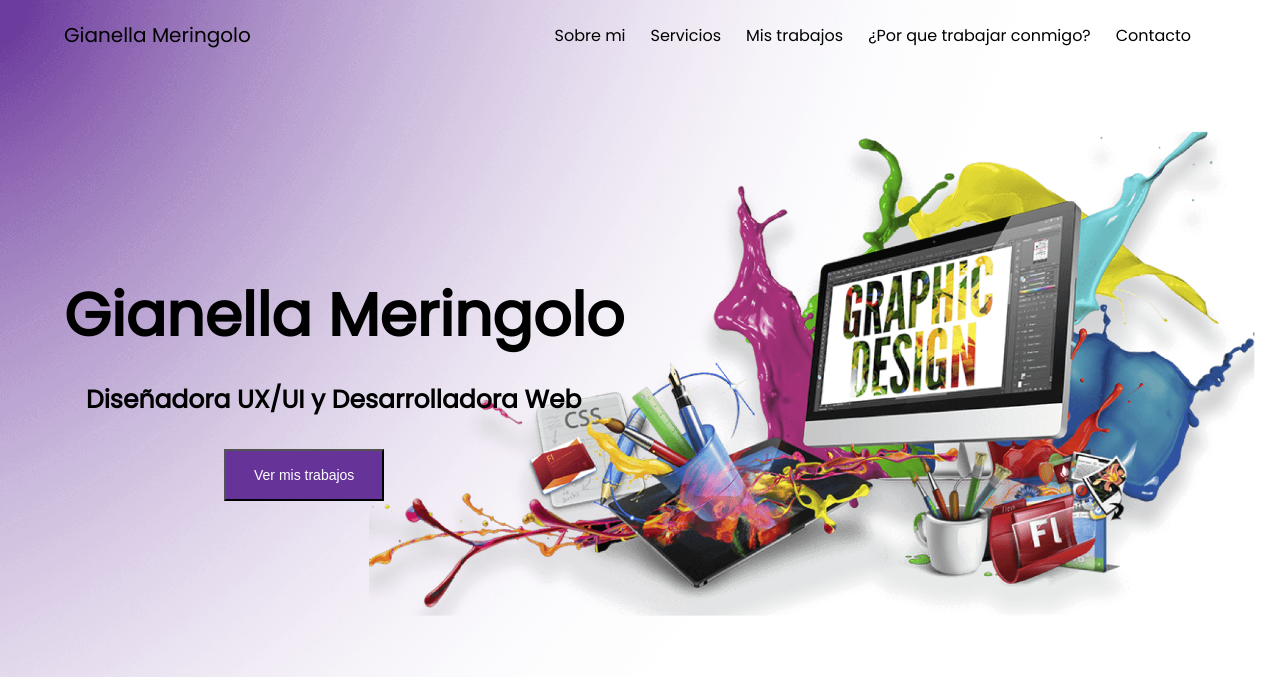
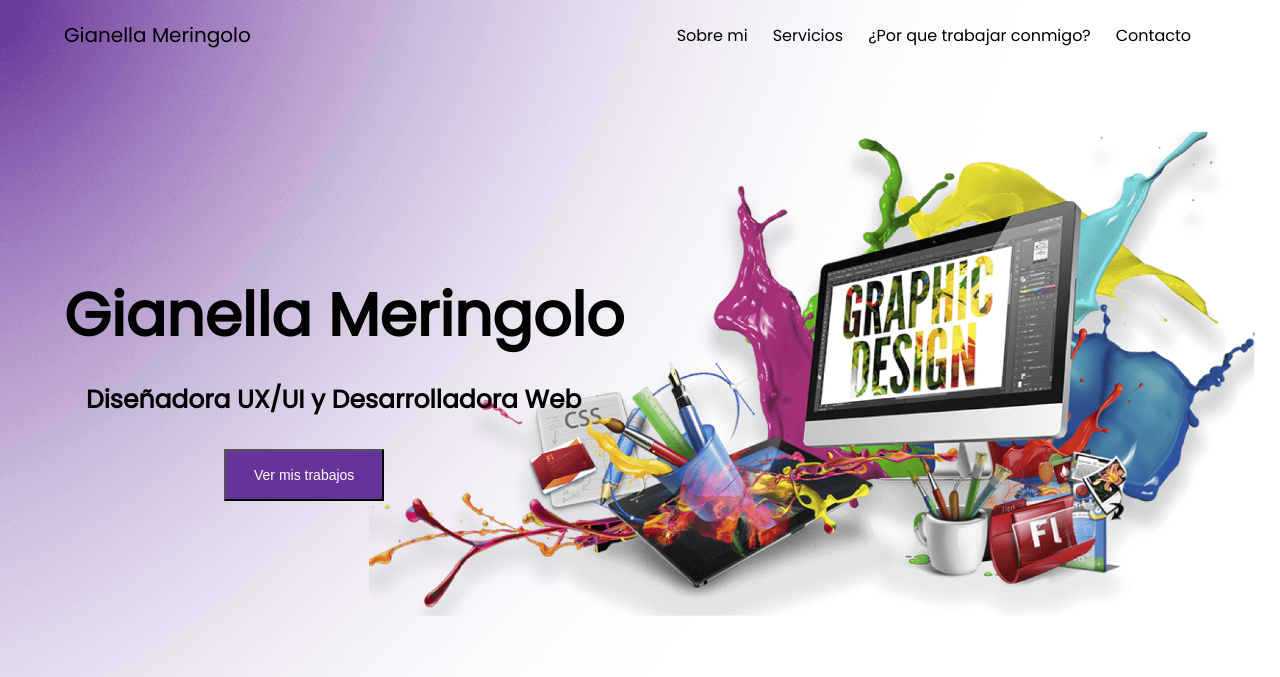
Before and after one commit to gmeringolo/GianellaMeringolo, a plain HTML site: page index.html in a window 1280 px wide. Shown: the top 677 px of the page. Drawn offline with nearby package versions, Linux system fonts and the light colour scheme; files whose address does not match are found by name.

Commit message:
update mis trabajos

```diff
--- a/index.html
+++ b/index.html
@@ -23,7 +23,7 @@
                     <ul class="lista">
                         <li class="primer-elemento"><a href="#sobre-mi" title="Sobre mi">Sobre mi</a></li>
                         <li><a href="#servicios" title="Servicios">Servicios</a></li>
-                        <li><a href="#mis-trabajos" title="Mis trabajos">Mis trabajos</a></li>
+                       <!-- <li><a href="#mis-trabajos" title="Mis trabajos">Mis trabajos</a></li> -->
                         <li><a href="#porque-trab" title="¿Por que trabajar conmigo?">¿Por que trabajar conmigo?</a></li>
                         <li><a href="#contacto" title="Contacto">Contacto</a></li>
                     </ul>
```
